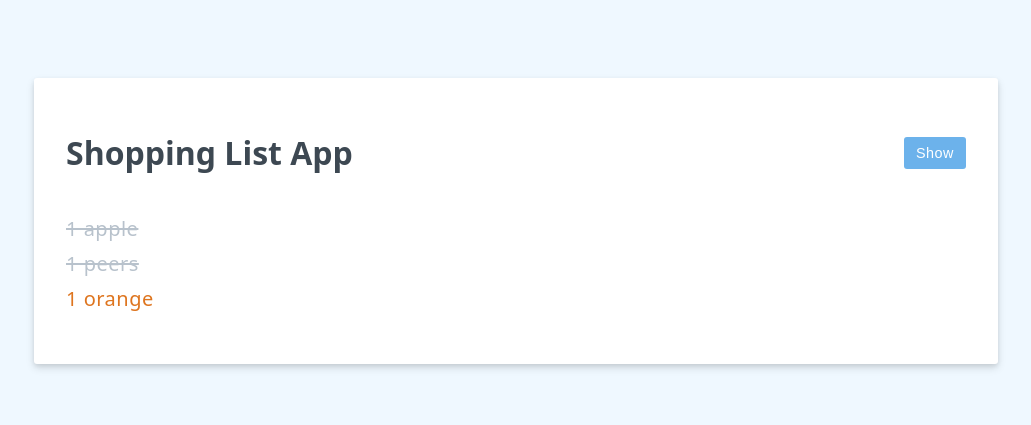
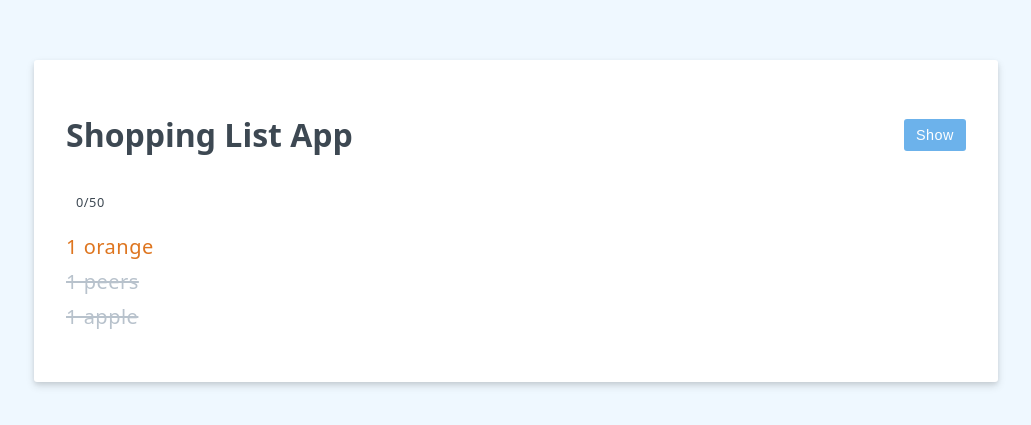
Before and after one commit to alanb4rt/vue-project, a Vue app: page / in a window 1280 px wide. Shown: the part 179-604 px from the top of the page, without its empty margins (124-1155 px from the left). Built offline with nearby package versions, Linux system fonts and the light colour scheme.

Commit message:
add computed props: characterCount & reversedItems

```diff
--- a/src/App.vue
+++ b/src/App.vue
@@ -1,13 +1,21 @@
 <script setup>
-import { ref } from 'vue'
+import { ref, computed } from 'vue'
 
 const header = ref('Shopping List App')
+
+const characterCount = computed(() => {
+  return newItem.value.label.length
+})
+
 const editing = ref(false)
 const items = ref([
   { id: 1, label: 'apple', count: 1, purchased: true, highPriority: false },
   { id: 2, label: 'peers', count: 1, purchased: true, highPriority: false },
   { id: 3, label: 'orange', count: 1, purchased: false, highPriority: true }
 ])
+
+const reversedItems = computed(() => [...items.value].reverse())
+
 const initialItem = { label: '', count: 1, purchased: false, highPriority: false }
 const newItem = ref({ ...initialItem })
 const newItemHighPriority = ref(false)
@@ -41,17 +49,24 @@ const togglePurchased = (item) => {
     <button class="btn btn-primary" v-else @click="doEdit">Show</button>
   </div>
   <form class="add-item-form" v-if="editing" @submit.prevent="addItem">
-    <input type="number" v-model.number="newItem.count" min="1" required />
-    <input type="text" v-model.trim="newItem.label" placeholder="Add an item" required />
+    <input type="number" v-model.number="newItem.count" min="1" max="99" required />
+    <input
+      type="text"
+      v-model.trim="newItem.label"
+      placeholder="Add an item"
+      maxlength="50"
+      required
+    />
     <label>
       <input type="checkbox" v-model="newItemHighPriority" />
       High Priority
     </label>
     <button class="btn btn-primary" :disabled="newItem.label.length <= 0">Save item</button>
   </form>
+  <p class="counter">{{ characterCount }}/50</p>
   <ul>
     <li
-      v-for="item in items"
+      v-for="item in reversedItems"
       :key="item.id"
       :class="{ strikeout: item.purchased, priority: item.highPriority }"
       @click="togglePurchased(item)"
```
